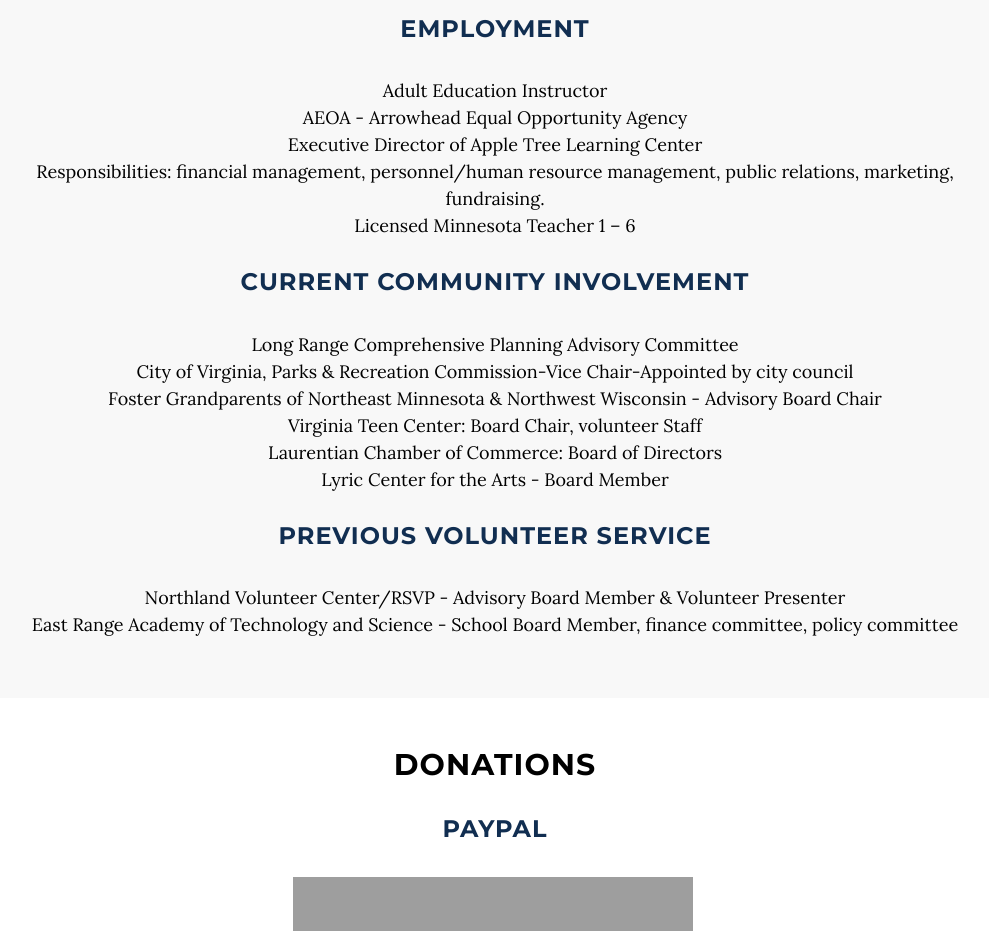
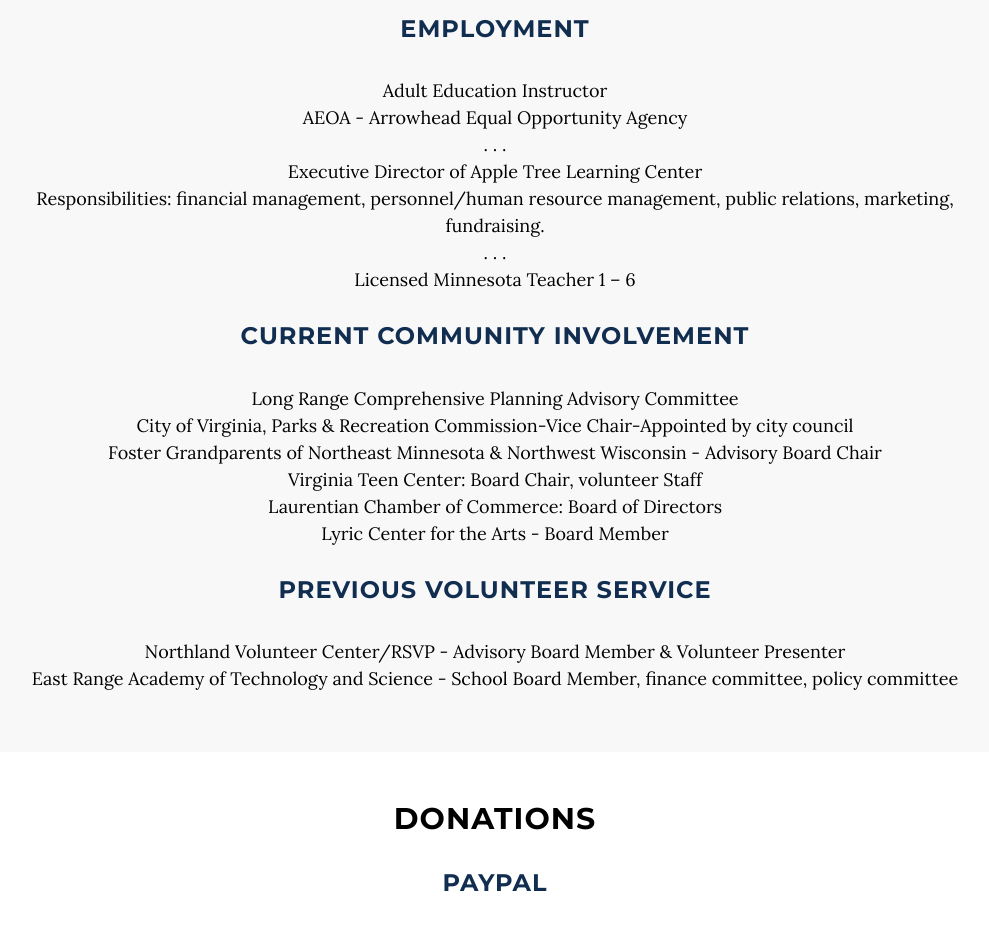
Before and after one commit to sbjohnsonforva/sbjohnsonforva.github.io, a plain HTML site: page index.html in a window 1280 px wide. Shown: the part 5700-6631 px from the top of the page, without its empty margins (145-1134 px from the left). Drawn offline with nearby package versions, Linux system fonts and the light colour scheme; grey boxes are pictures that could not be loaded.

Commit message:
Update index.html

```diff
--- a/index.html
+++ b/index.html
@@ -221,12 +221,12 @@
                     <li>Adult Education Instructor<br/>
                         AEOA - Arrowhead Equal Opportunity Agency
                     </li>
-<li>
+                    <li>. . .
                     </li>
                     <li>Executive Director of Apple Tree Learning Center<br/>
                         Responsibilities: financial management, personnel/human resource management, public relations, marketing, fundraising.
                     </li>
-<li>
+                    <li>. . .
                     </li>
                     <li>Licensed Minnesota Teacher 1 – 6</li>
                 </ul>
```
